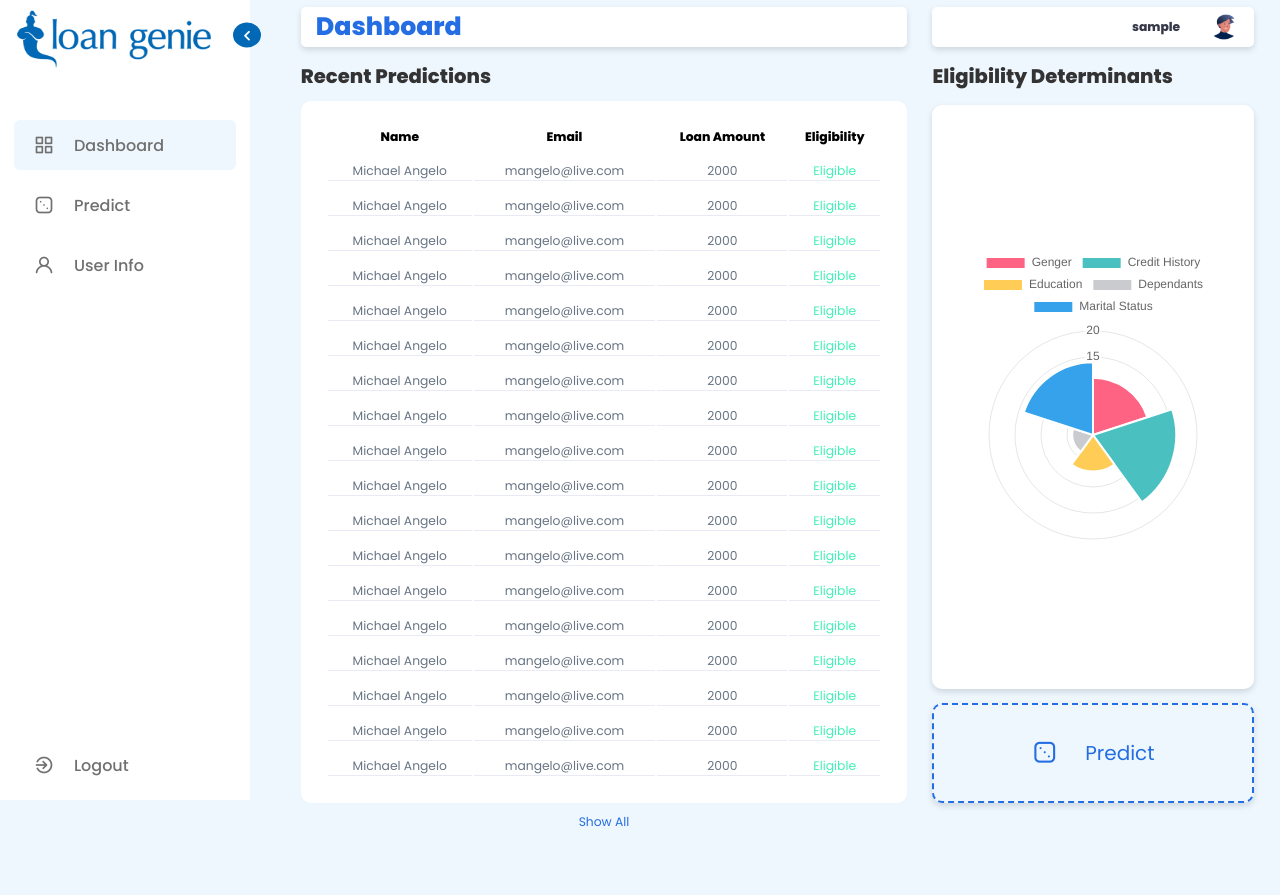
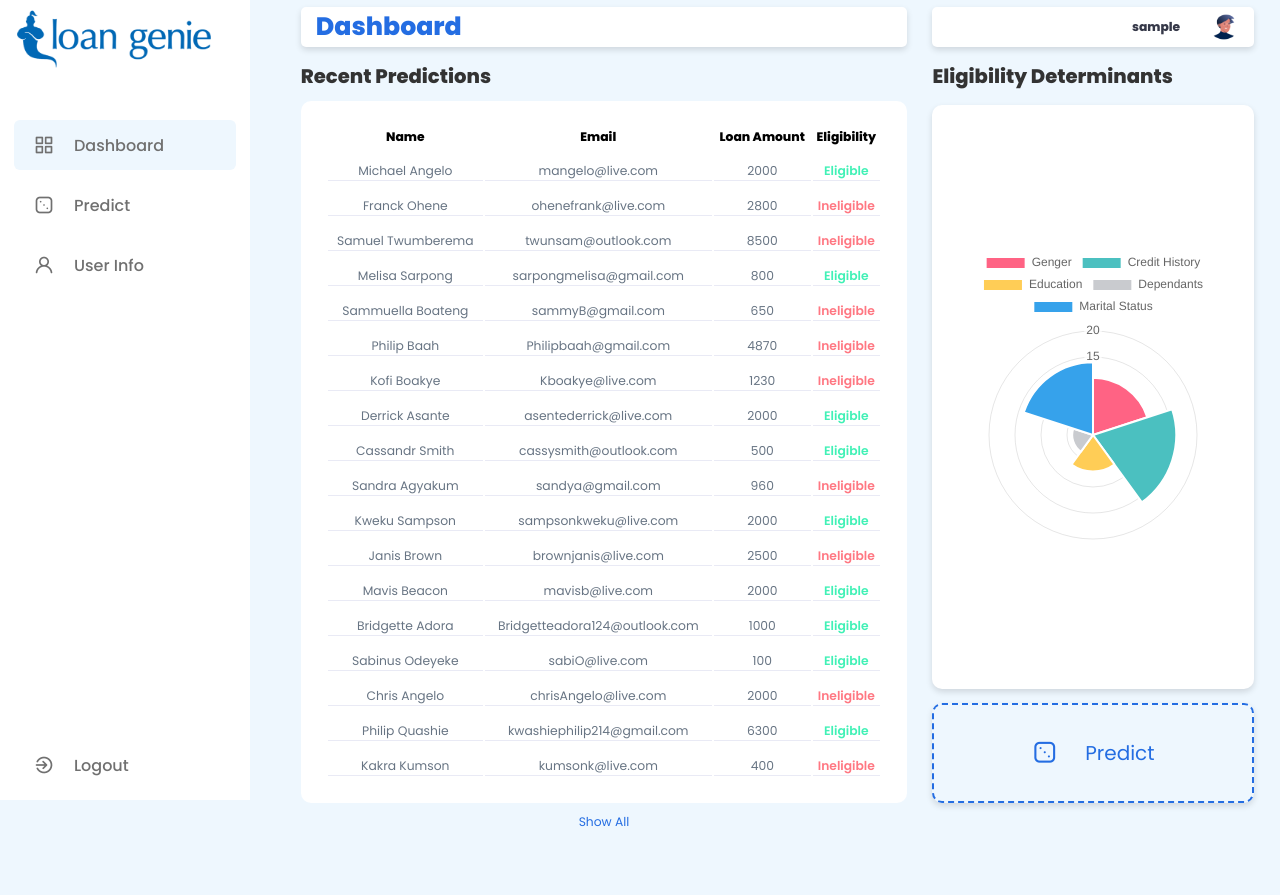
Before and after one commit to RychidM/loangenie, a Flask app: page /dashboard in a window 1280 px wide. Run offline with Flask 2, Linux system fonts and the light colour scheme; the visitor is signed in with stand-in values (Sample User, id 1); data comes from the database, SQL or seed files in the repository; parts of the project's set-up code (start-up, migrations or seed data) failed here and were passed over; some libraries are stand-ins or nearby versions.

Commit message:
version 2

```diff
--- a/loangenie/static/css/dashboard.css
+++ b/loangenie/static/css/dashboard.css
@@ -142,10 +142,12 @@ b{
 
 .danger{
     color: var(--color-danger);
+    font-weight: 600;
 }
 
 .success{
     color: var(--color-success);
+    font-weight: 600;
 }
 
 .warning{
@@ -332,7 +334,7 @@ main .date input[type="date"]{
 
 main .insights{
     width: 100%;
-    height: 70%;
+    /* height: 70%; */
     padding: 10px 20px;
     background: var(--color-white);
     margin-top: 1rem;
@@ -666,6 +668,8 @@ main .recent-predictions a{
     }
 
     .container .header{
+        top: 0;
+        border-radius: 0;
         left: -100px;
         width: 100%;
     }
--- a/loangenie/static/css/predict.css
+++ b/loangenie/static/css/predict.css
@@ -467,7 +467,7 @@ form .fields .input-field{
     position: absolute;
     margin-top: 50px;
     font-size: large;
-    background: rgba(255, 255, 255, 0.5);
+    background: rgb(255, 255, 255);
     padding: 30px 45px 30px 35px;
     border-radius: 5px;
     max-width: 400px;
--- a/loangenie/templates/dashboard.html
+++ b/loangenie/templates/dashboard.html
@@ -20,7 +20,7 @@
                             <img class="rec-logo" src="/static/img/logo-rec.png" alt=""></a>
                         </span>
                     </div>
-                    <i class="uil uil-angle-right toggle"></i>
+                    <!-- <i class="uil uil-angle-right toggle"></i> -->
                 </header>
 
                 <div class="menu-bar">
@@ -121,106 +121,106 @@
                             <td class="success">Eligible</td>
                         </tr>
                         <tr>
-                            <td>Michael Angelo</td>
-                            <td>mangelo@live.com</td>
+                            <td>Franck Ohene</td>
+                            <td>ohenefrank@live.com</td>
+                            <td>2800</td>
+                            <td class="danger">Ineligible</td>
+                        </tr>
+                        <tr>
+                            <td>Samuel Twumberema</td>
+                            <td>twunsam@outlook.com</td>
+                            <td>8500</td>
+                            <td class="danger">Ineligible</td>
+                        </tr>
+                        <tr>
+                            <td>Melisa Sarpong</td>
+                            <td>sarpongmelisa@gmail.com</td>
+                            <td>800</td>
+                            <td class="success">Eligible</td>
+                        </tr>
+                        <tr>
+                            <td>Sammuella Boateng</td>
+                            <td>sammyB@gmail.com</td>
+                            <td>650</td>
+                            <td class="danger">Ineligible</td>
+                        </tr>
+                        <tr>
+                            <td>Philip Baah</td>
+                            <td>Philipbaah@gmail.com</td>
+                            <td>4870</td>
+                            <td class="danger">Ineligible</td>
+                        </tr>
+                        <tr>
+                            <td>Kofi Boakye</td>
+                            <td>Kboakye@live.com</td>
+                            <td>1230</td>
+                            <td class="danger">Ineligible</td>
+                        </tr>
+                        <tr>
+                            <td>Derrick Asante</td>
+                            <td>asentederrick@live.com</td>
                             <td>2000</td>
                             <td class="success">Eligible</td>
                         </tr>
                         <tr>
-                            <td>Michael Angelo</td>
-                            <td>mangelo@live.com</td>
+                            <td>Cassandr Smith</td>
+                            <td>cassysmith@outlook.com</td>
+                            <td>500</td>
+                            <td class="success">Eligible</td>
+                        </tr>
+                        <tr>
+                            <td>Sandra Agyakum</td>
+                            <td>sandya@gmail.com</td>
+                            <td>960</td>
+                            <td class="danger">Ineligible</td>
+                        </tr>
+                        <tr>
+                            <td>Kweku Sampson</td>
+                            <td>sampsonkweku@live.com</td>
                             <td>2000</td>
                             <td class="success">Eligible</td>
                         </tr>
                         <tr>
-                            <td>Michael Angelo</td>
-                            <td>mangelo@live.com</td>
+                            <td>Janis Brown</td>
+                            <td>brownjanis@live.com</td>
+                            <td>2500</td>
+                            <td class="danger">Ineligible</td>
+                        </tr>
+                        <tr>
+                            <td>Mavis Beacon</td>
+                            <td>mavisb@live.com</td>
                             <td>2000</td>
                             <td class="success">Eligible</td>
                         </tr>
                         <tr>
-                            <td>Michael Angelo</td>
-                            <td>mangelo@live.com</td>
-                            <td>2000</td>
+                            <td>Bridgette Adora</td>
+                            <td>Bridgetteadora124@outlook.com</td>
+                            <td>1000</td>
                             <td class="success">Eligible</td>
                         </tr>
                         <tr>
-                            <td>Michael Angelo</td>
-                            <td>mangelo@live.com</td>
-                            <td>2000</td>
+                            <td>Sabinus Odeyeke</td>
+                            <td>sabiO@live.com</td>
+                            <td>100</td>
                             <td class="success">Eligible</td>
                         </tr>
                         <tr>
-                            <td>Michael Angelo</td>
-                            <td>mangelo@live.com</td>
+                            <td>Chris Angelo</td>
+                            <td>chrisAngelo@live.com</td>
                             <td>2000</td>
+                            <td class="danger">Ineligible</td>
+                        </tr>
+                        <tr>
+                            <td>Philip Quashie</td>
+                            <td>kwashiephilip214@gmail.com</td>
+                            <td>6300</td>
                             <td class="success">Eligible</td>
                         </tr>
                         <tr>
-                            <td>Michael Angelo</td>
-                            <td>mangelo@live.com</td>
-                            <td>2000</td>
-                            <td class="success">Eligible</td>
-                        </tr>
-                        <tr>
-                            <td>Michael Angelo</td>
-                            <td>mangelo@live.com</td>
-                            <td>2000</td>
-                            <td class="success">Eligible</td>
-                        </tr>
-                        <tr>
-                            <td>Michael Angelo</td>
-                            <td>mangelo@live.com</td>
-                            <td>2000</td>
-                            <td class="success">Eligible</td>
-                        </tr>
-                        <tr>
-                            <td>Michael Angelo</td>
-                            <td>mangelo@live.com</td>
-                            <td>2000</td>
-                            <td class="success">Eligible</td>
-                        </tr>
-                        <tr>
-                            <td>Michael Angelo</td>
-                            <td>mangelo@live.com</td>
-                            <td>2000</td>
-                            <td class="success">Eligible</td>
-                        </tr>
-                        <tr>
-                            <td>Michael Angelo</td>
-                            <td>mangelo@live.com</td>
-                            <td>2000</td>
-                            <td class="success">Eligible</td>
-                        </tr>
-                        <tr>
-                            <td>Michael Angelo</td>
-                            <td>mangelo@live.com</td>
-                            <td>2000</td>
-                            <td class="success">Eligible</td>
-                        </tr>
-                        <tr>
-                            <td>Michael Angelo</td>
-                            <td>mangelo@live.com</td>
-                            <td>2000</td>
-                            <td class="success">Eligible</td>
-                        </tr>
-                        <tr>
-                            <td>Michael Angelo</td>
-                            <td>mangelo@live.com</td>
-                            <td>2000</td>
-                            <td class="success">Eligible</td>
-                        </tr>
-                        <tr>
-                            <td>Michael Angelo</td>
-                            <td>mangelo@live.com</td>
-                            <td>2000</td>
-                            <td class="success">Eligible</td>
-                        </tr>
-                        <tr>
-                            <td>Michael Angelo</td>
-                            <td>mangelo@live.com</td>
-                            <td>2000</td>
-                            <td class="success">Eligible</td>
+                            <td>Kakra Kumson</td>
+                            <td>kumsonk@live.com</td>
+                            <td>400</td>
+                            <td class="danger">Ineligible</td>
                         </tr>
                     </tbody>
                 </table>
@@ -276,9 +276,9 @@
      crossorigin="anonymous"
      referrerpolicy="no-referrer">
     </script>
-    <!-- <script src="/static/js/script.js"></script> -->
     <script src="/static/js/charts.js"></script>
     <script src="/static/js/sideScript.js"></script>
+    <script src="/static/js/script.js"></script>
 
 </body>
 </html>
--- a/loangenie/templates/email_confirmation.html
+++ b/loangenie/templates/email_confirmation.html
@@ -21,6 +21,8 @@
             <img src="/static/img/logo-rec.png" alt="" class="logo">
             <h2>Verify Email</h2>
             <p>Please check the email address you provided for verification link</p>
+            <small>Check your spam emails if you can not find your conirmation email</small>
+            <br>
             <div class="btn">
                 <a href="{{ url_for('main.home') }}">Go Back Home</a>
             </div>
--- a/loangenie/templates/userAccount.html
+++ b/loangenie/templates/userAccount.html
@@ -21,7 +21,7 @@
                         </span>
                     </div>
 
-                    <i class="uil uil-angle-right toggle"></i>
+                    <!-- <i class="uil uil-angle-right toggle"></i> -->
                 </header>
 
                 <div class="menu-bar">
```
Also changed, not shown: loangenie/static/css/confirm.css (+10 -7 lines), loangenie/templates/predict.html (+8 -8 lines), loangenie/models.py (line endings or trailing spaces), loangenie/static/img/favIcon.png.
